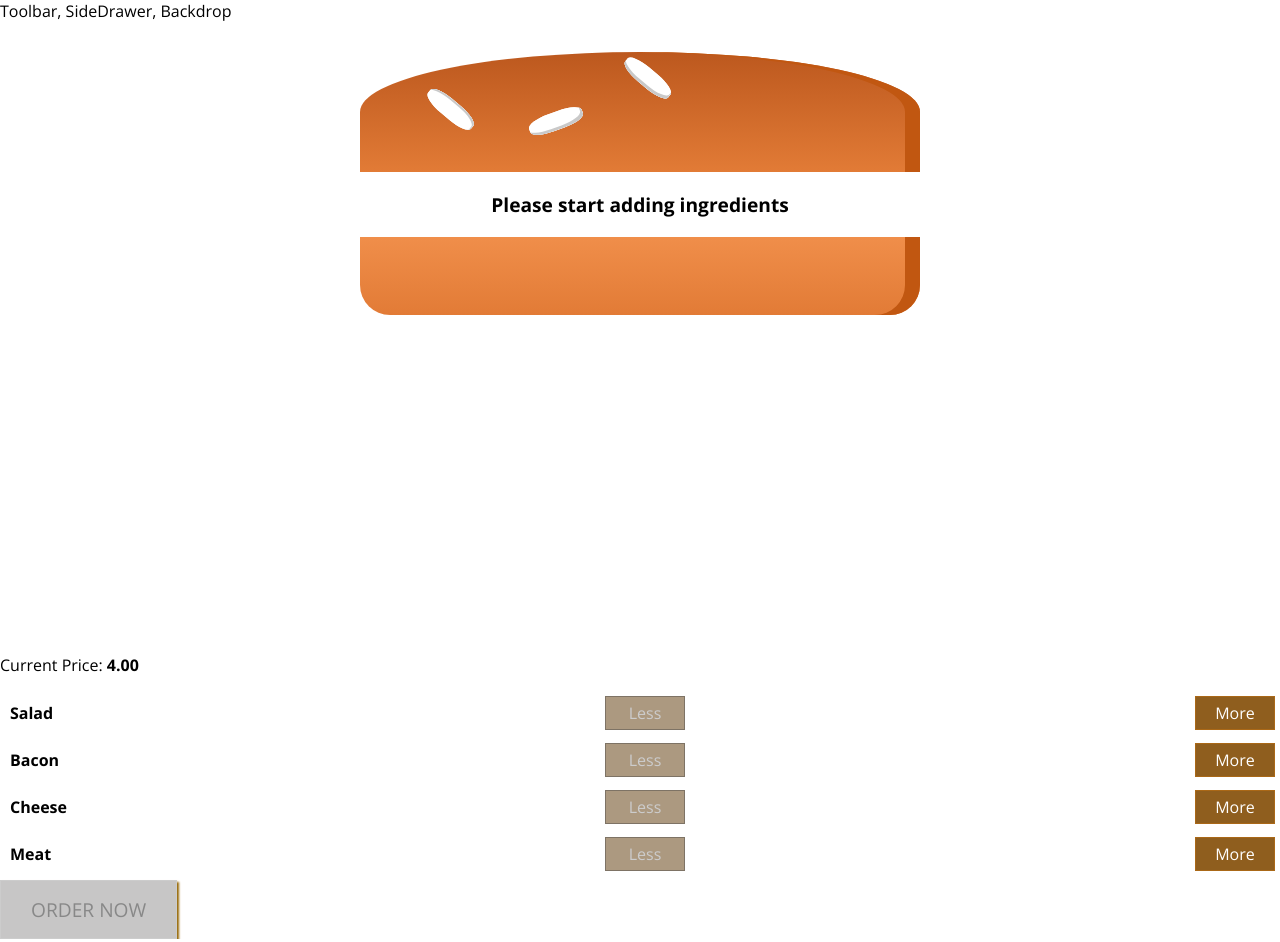
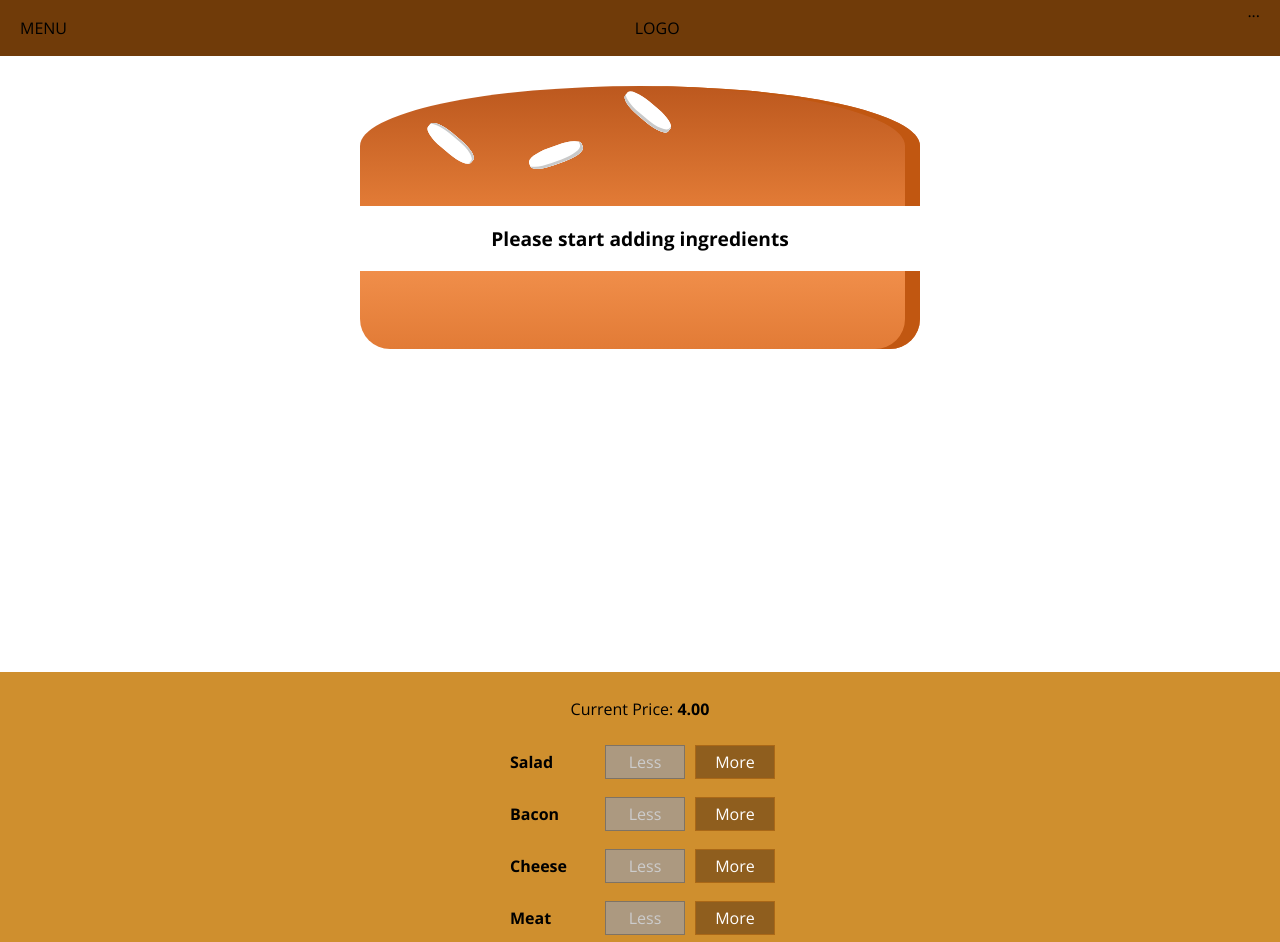
Before and after one commit to maltezc/burger-app-basic, a React app: page / in a window 1280 px wide. Shown: the top 942 px of the page. Built offline with nearby package versions, Linux system fonts and the light colour scheme.

Commit message:
8.131 - Adding a Toolbar

```diff
--- a/src/components/Burger/BuildControls/BuildControls.css
+++ b/src/components/Burger/BuildControls/BuildControls.css
@@ -1,3 +1,15 @@
+
+.BuildControls {
+    width: 100%;
+    background-color: #CF8F2E;
+    display: flex;
+    flex-flow: column;
+    align-items: center;
+    box-shadow: 0 2px 1px #ccc;
+    margin: auto;
+    padding: 10px 0;
+}
+
 
 .OrderButton {
     background-color: #DAD735;
--- a/src/components/Layout/Layout.css
+++ b/src/components/Layout/Layout.css
@@ -1,3 +1,3 @@
 .Content {
-    margin-top: 16px;
+    margin-top: 72px;
 }
--- a/src/components/Layout/Layout.js
+++ b/src/components/Layout/Layout.js
@@ -2,10 +2,11 @@
 
 import Aux from '../../hoc/Aux';
 import classes from './Layout.css'
+import Toolbar from '../Navigation/Toolbar/Toolbar'
 
 const layout = (props) => (
     <Aux>
-        <div>Toolbar, SideDrawer, Backdrop</div>
+        <Toolbar/>
             <main className={classes.Content}>
                 {props.children}
             </main>
--- /dev/null
+++ b/src/components/Navigation/Toolbar/Toolbar.css
@@ -0,0 +1,19 @@
+.Toolbar {
+    height: 56px;
+    width: 100%;
+    position: fixed;
+    top: 0;
+    left: 0;
+    background-color: #703B09;
+    display: flex;
+    justify-content: space-between;
+    align-items: center;
+    padding: 0 20px;
+    box-sizing: border-box;
+    z-index: 90
+}
+
+.Toolbar nav {
+    height: 100%;
+
+}
--- /dev/null
+++ b/src/components/Navigation/Toolbar/Toolbar.js
@@ -0,0 +1,17 @@
+import React from 'react';
+
+
+import classes from './Toolbar.css'
+
+const toolbar = (props) => (
+    <header className={classes.Toolbar}>
+        <div>MENU</div>
+        <div>LOGO</div>
+        <nav>
+            ...
+        </nav>
+    </header>
+)
+
+
+export default toolbar;
```
